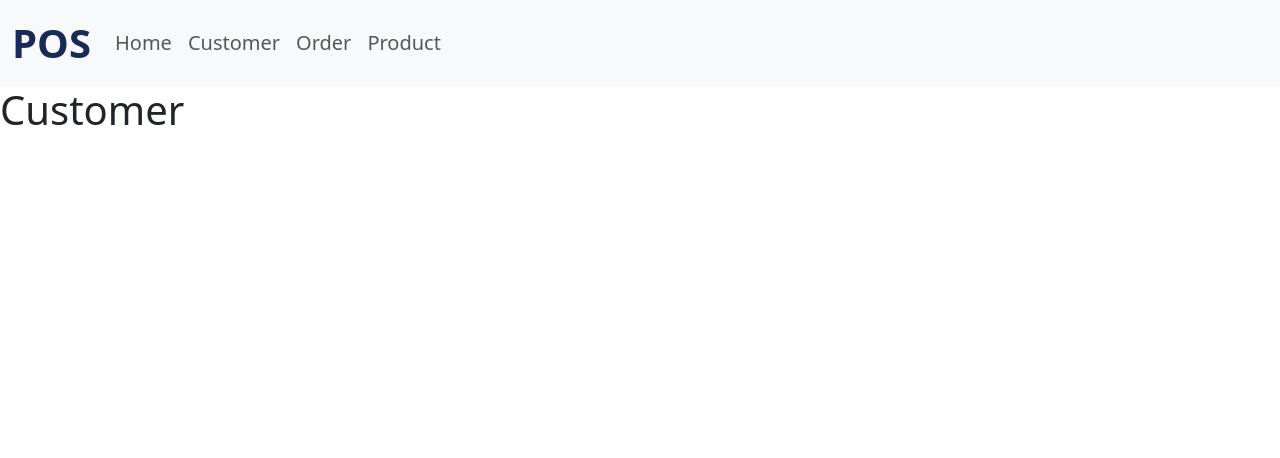
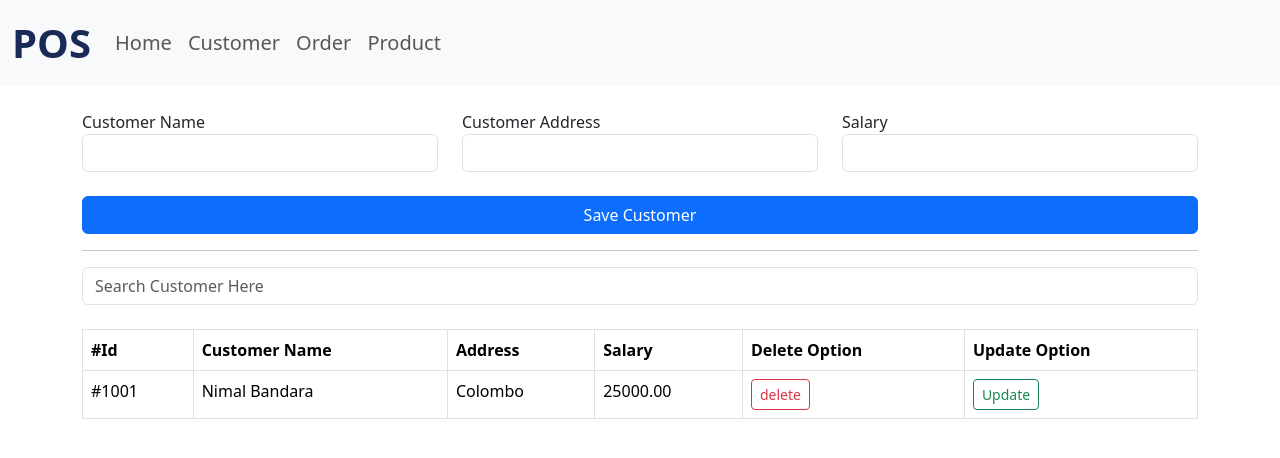
Before and after one commit to JanithR-creator/POS, a React (Vite) app: page /customer in a window 1280 px wide. Shown: the top 458 px of the page. Built offline with nearby package versions, Linux system fonts and the light colour scheme.

Commit message:
create customer component ui

```diff
--- a/src/components/Customer.tsx
+++ b/src/components/Customer.tsx
@@ -1,5 +1,76 @@
 function Customer(){
-    return <h1>Customer</h1>
+    return (
+        <>
+            <br/>
+            <div className="container">
+                <div className="row">
+                    <div className="col-12 col-sm-6 col-md-4">
+                        <div className="form-group">
+                            <label htmlFor="customerName">Customer Name</label>
+                            <input type="text" className='form-control' id='customerName'/>
+                        </div>
+                    </div>
+                    <div className="col-12 col-sm-6 col-md-4">
+                        <div className="form-group">
+                            <label htmlFor="customerAddress">Customer Address</label>
+                            <input type="text" className='form-control' id='customerAddress'/>
+                        </div>
+                    </div>
+                    <div className="col-12 col-sm-6 col-md-4">
+                        <div className="form-group">
+                            <label htmlFor="customerSalary">Salary</label>
+                            <input type="text" className='form-control' id='customerSalary'/>
+                        </div>
+                    </div>
+                </div>
+                <br/>
+                <div className="row">
+                    <div className="col-12">
+                        <button className="btn btn-primary col-12">Save Customer</button>
+                    </div>
+                </div>
+                <hr/>
+                <div className="row">
+                    <div className="col-12">
+                        <form className="col-12">
+                            <input type="text" className="form-control" placeholder='Search Customer Here'/>
+                        </form>
+                    </div>
+                </div>
+                <br/>
+                <div className="row">
+                    <div className="col-12">
+                        <table className="table table-hover table-bordered">
+                            <thead>
+                                <tr>
+                                    <th>#Id</th>
+                                    <th>Customer Name</th>
+                                    <th>Address</th>
+                                    <th>Salary</th>
+                                    <th>Delete Option</th>
+                                    <th>Update Option</th>
+                                </tr>
+                            </thead>
+                            <tbody>
+                                <tr>
+                                    <td>#1001</td>
+                                    <td>Nimal Bandara</td>
+                                    <td>Colombo</td>
+                                    <td>25000.00</td>
+                                    <td>
+                                        <button className="btn btn-outline-danger btn-sm">delete</button>
+                                    </td>
+                                    <td>
+                                        <button className="btn btn-outline-success btn-sm">Update</button>
+                                    </td>
+                                </tr>
+                            </tbody>
+                        </table>
+                    </div>
+                </div>
+            </div>
+        </>
+    )
 }
 
 export default Customer;
```
